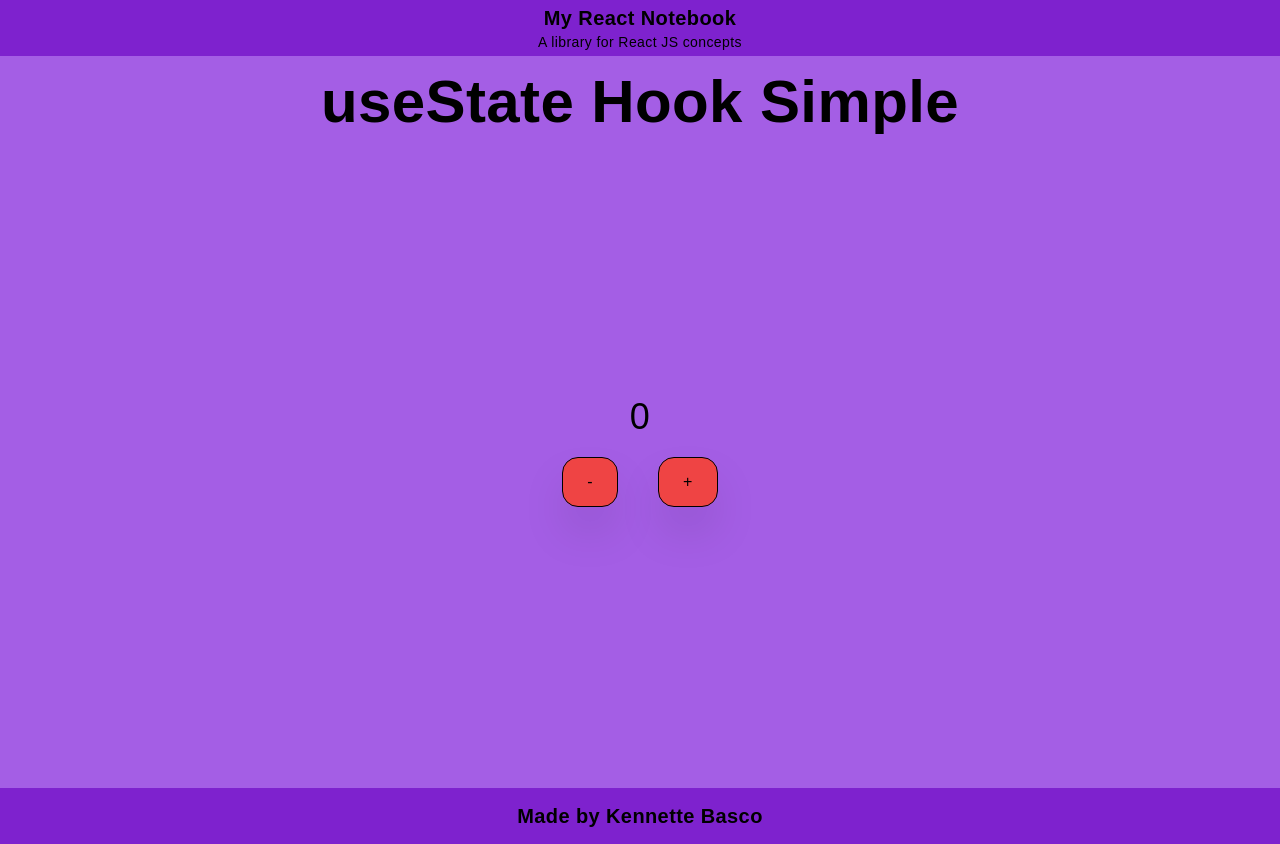
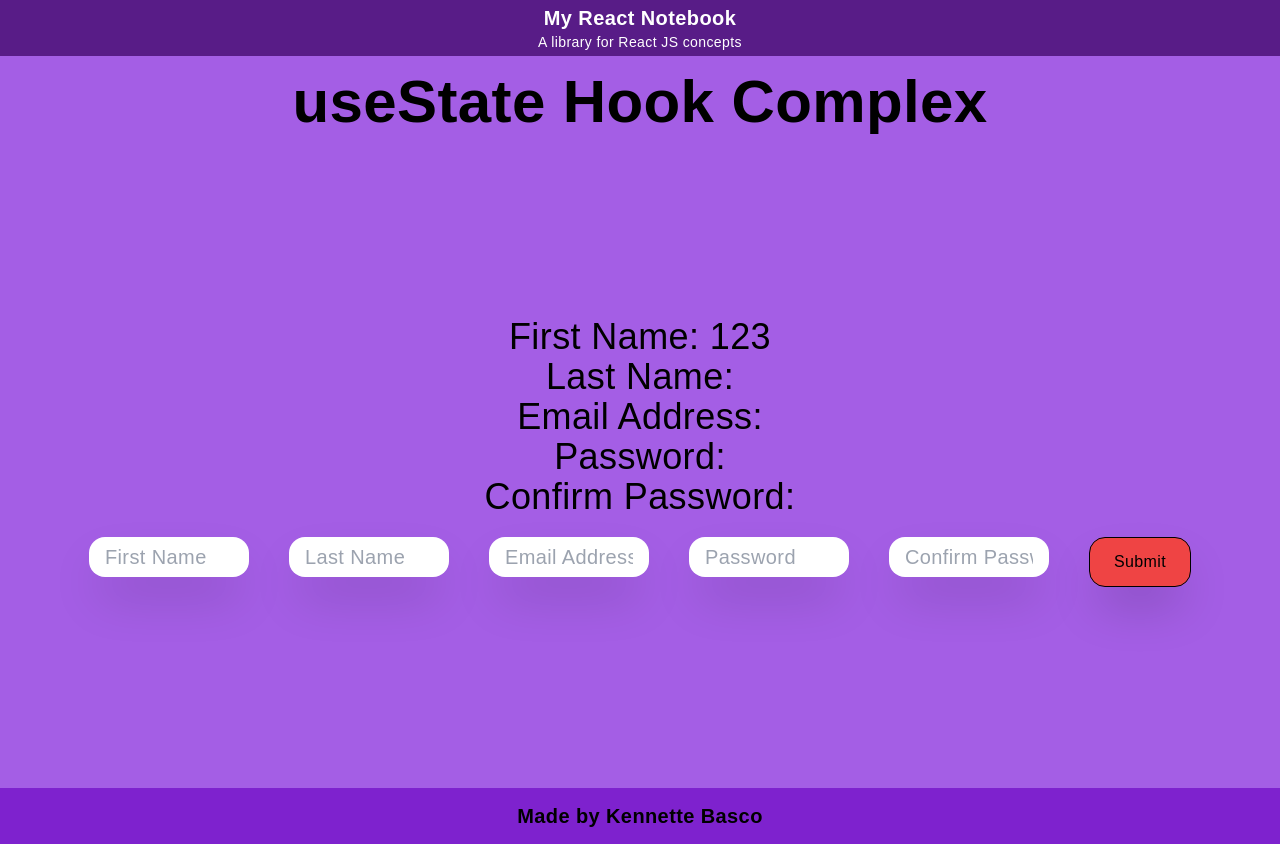
Before and after one commit to Kankenny/react-notebook, a React (Create React App) app: page /useState-complex in a window 1280 px wide. Built offline with nearby package versions, Linux system fonts and the light colour scheme; a web font is replaced by a local one.

Commit message:
Implement complex useState lesson

```diff
--- a/public/index.html
+++ b/public/index.html
@@ -2,28 +2,17 @@
 <html lang="en">
 	<head>
 		<meta charset="utf-8" />
-		<link rel="icon" href="%PUBLIC_URL%/favicon.ico" />
 		<meta name="viewport" content="width=device-width, initial-scale=1" />
 		<meta name="theme-color" content="#000000" />
 		<meta
 			name="description"
 			content="Web site created using create-react-app"
 		/>
-		<link rel="apple-touch-icon" href="%PUBLIC_URL%/logo192.png" />
 		<!--
       manifest.json provides metadata used when your web app is installed on a
       user's mobile device or desktop. See https://developers.google.com/web/fundamentals/web-app-manifest/
     -->
 		<link rel="manifest" href="%PUBLIC_URL%/manifest.json" />
-		<!--
-      Notice the use of %PUBLIC_URL% in the tags above.
-      It will be replaced with the URL of the `public` folder during the build.
-      Only files inside the `public` folder can be referenced from the HTML.
-
-      Unlike "/favicon.ico" or "favicon.ico", "%PUBLIC_URL%/favicon.ico" will
-      work correctly both with client-side routing and a non-root public URL.
-      Learn how to configure a non-root public URL by running `npm run build`.
-    -->
 		<link rel="preconnect" href="https://fonts.googleapis.com" />
 		<link rel="preconnect" href="https://fonts.gstatic.com" crossorigin />
 		<link
--- a/src/concepts/AllConcepts.js
+++ b/src/concepts/AllConcepts.js
@@ -1,11 +1,12 @@
 import React, { useState } from 'react'
 
 import UseStateHookSimpleContainer from '../concepts/useStateHook-simple/UseStateHookSimpleContainer'
+import UseStateHookComplexContainer from '../concepts/useStateHook-complex/UseStateHookComplexContainer'
 
 function AllConcepts() {
 	const [concepts] = useState([
 		<UseStateHookSimpleContainer key="1" />,
-		<UseStateHookSimpleContainer key="2" />,
+		<UseStateHookComplexContainer key="2" />,
 	])
 
 	return (
--- /dev/null
+++ b/src/concepts/useStateHook-complex/UseStateHookComplexContainer.js
@@ -0,0 +1,14 @@
+import React from 'react'
+
+import ConceptLinkContainer from '../../ui/ConceptLinkContainer'
+import Title from '../../ui/Title'
+
+function UseStateHookComplexContainer() {
+	return (
+		<ConceptLinkContainer path="useState-complex">
+			<Title title="useState Hook Complex" />
+		</ConceptLinkContainer>
+	)
+}
+
+export default UseStateHookComplexContainer
--- /dev/null
+++ b/src/concepts/useStateHook-complex/UseStateHookComplexLesson.js
@@ -0,0 +1,88 @@
+import React, { useState, Fragment } from 'react'
+import Button from '../../ui/Button'
+
+import ConceptContainer from '../../ui/ConceptContainer'
+import Input from '../../ui/Input'
+import Title from '../../ui/Title'
+
+function UseStateHookComplexLesson() {
+	const [userInfo, setUserInfo] = useState({
+		firstName: '123',
+		lastName: '',
+		email: '',
+		password: '',
+		confirmPassword: '',
+	})
+
+	const userInfoChangeHandler = (e) => {
+		const { name: userInputField, value } = e.target
+		setUserInfo((prevState) => {
+			return { ...prevState, [userInputField]: value }
+		})
+	}
+
+	const onSubmitHandler = (e) => {
+		e.preventDefault()
+		console.log(userInfo)
+	}
+
+	return (
+		<Fragment>
+			<Title title="useState Hook Complex" isConcept={true}></Title>
+			<ConceptContainer>
+				<div className="space-y-5">
+					<div className="flex flex-col text-center justify-center text-4xl">
+						<p>{`First Name: ${userInfo.firstName}`}</p>
+						<p>{`Last Name: ${userInfo.lastName}`}</p>
+						<p>{`Email Address: ${userInfo.email}`}</p>
+						<p>{`Password: ${userInfo.password}`}</p>
+						<p>{`Confirm Password: ${userInfo.confirmPassword}`}</p>
+					</div>
+					<div>
+						<form
+							action="submit"
+							onSubmit={onSubmitHandler}
+							className="flex justify-center space-x-10"
+						>
+							<Input
+								name="firstName"
+								onChange={userInfoChangeHandler}
+								placeholder="First Name"
+								type="text"
+							/>
+							<Input
+								name="lastName"
+								onChange={userInfoChangeHandler}
+								placeholder="Last Name"
+								type="text"
+							/>
+							<Input
+								name="email"
+								onChange={userInfoChangeHandler}
+								placeholder="Email Address"
+								type="email"
+							/>
+							<Input
+								name="password"
+								onChange={userInfoChangeHandler}
+								placeholder="Password"
+								type="password"
+							/>
+							<Input
+								name="confirmPassword"
+								onChange={userInfoChangeHandler}
+								placeholder="Confirm Password"
+								type="password"
+							/>
+							<Button onClick={onSubmitHandler}>
+								Submit
+							</Button>
+						</form>
+					</div>
+				</div>
+			</ConceptContainer>
+		</Fragment>
+	)
+}
+
+export default UseStateHookComplexLesson
--- a/src/concepts/useStateHook-simple/UseStateHookSimpleLesson.js
+++ b/src/concepts/useStateHook-simple/UseStateHookSimpleLesson.js
@@ -15,6 +15,10 @@ function UseStateHookSimpleLesson() {
 		setCount((prevState) => prevState - 1)
 	}
 
+	const onResetHandler = () => {
+		setCount(0)
+	}
+
 	return (
 		<Fragment>
 			<Title title="useState Hook Simple" isConcept={true}></Title>
@@ -25,6 +29,7 @@ function UseStateHookSimpleLesson() {
 					</div>
 					<div className="flex justify-center space-x-10">
 						<Button onClick={onDecrementHandler}>-</Button>
+						<Button onClick={onResetHandler}>Reset</Button>
 						<Button onClick={onIncrementHandler}>+</Button>
 					</div>
 				</div>
--- a/src/home/Body.js
+++ b/src/home/Body.js
@@ -4,6 +4,7 @@ import { Routes, Route } from 'react-router-dom'
 import AllConcepts from '../concepts/AllConcepts'
 
 import UseStateHookSimpleLesson from '../concepts/useStateHook-simple/UseStateHookSimpleLesson'
+import UseStateHookComplexLesson from '../concepts/useStateHook-complex/UseStateHookComplexLesson'
 
 function Body() {
 	return (
@@ -17,7 +18,7 @@ function Body() {
 				/>
 				<Route
 					path="/useState-complex"
-					element={<UseStateHookSimpleLesson />}
+					element={<UseStateHookComplexLesson />}
 				/>
 			</Routes>
 		</div>
--- a/src/ui/Button.js
+++ b/src/ui/Button.js
@@ -3,7 +3,7 @@ import React from 'react'
 function Button(props) {
 	return (
 		<button
-			className={`bg-red-500 rounded-2xl shadow-2xl border border-black py-3 px-6 hover:bg-red-700 duration-200 active:bg-red-900 ${props.className}`}
+			className={`bg-red-500 rounded-2xl shadow-2xl border border-black py-3 px-6 hover:bg-red-700 duration-200 active:bg-red-900 max-w-xs ${props.className}`}
 			{...props}
 		>
 			{props.children}
--- a/src/ui/HeaderFooterContainer.js
+++ b/src/ui/HeaderFooterContainer.js
@@ -3,7 +3,7 @@ import React from 'react'
 function HeaderFooterContainer(props) {
 	return (
 		<div
-			className="bg-purple-700 min-w-full h-14 flex items-center justify-center text-center hover:text-white hover:bg-purple-900 duration-200 flex-col text-xl font-bold"
+			className="bg-purple-700 min-w-full h-14 flex items-center justify-center text-center hover:text-white hover:bg-purple-900 duration-200 flex-col text-xl font-bold cursor-pointer select-none"
 			{...props}
 		>
 			{props.children}
--- a/src/ui/Input.js
+++ b/src/ui/Input.js
@@ -0,0 +1,14 @@
+import React from 'react'
+
+function Input(props) {
+	return (
+		<input
+			className="h-10 py-2 px-4 text-xl max-w-[10rem] rounded-2xl shadow-2xl"
+			{...props}
+		>
+			{props.children}
+		</input>
+	)
+}
+
+export default Input
```
Also changed, not shown: public/manifest.json.
